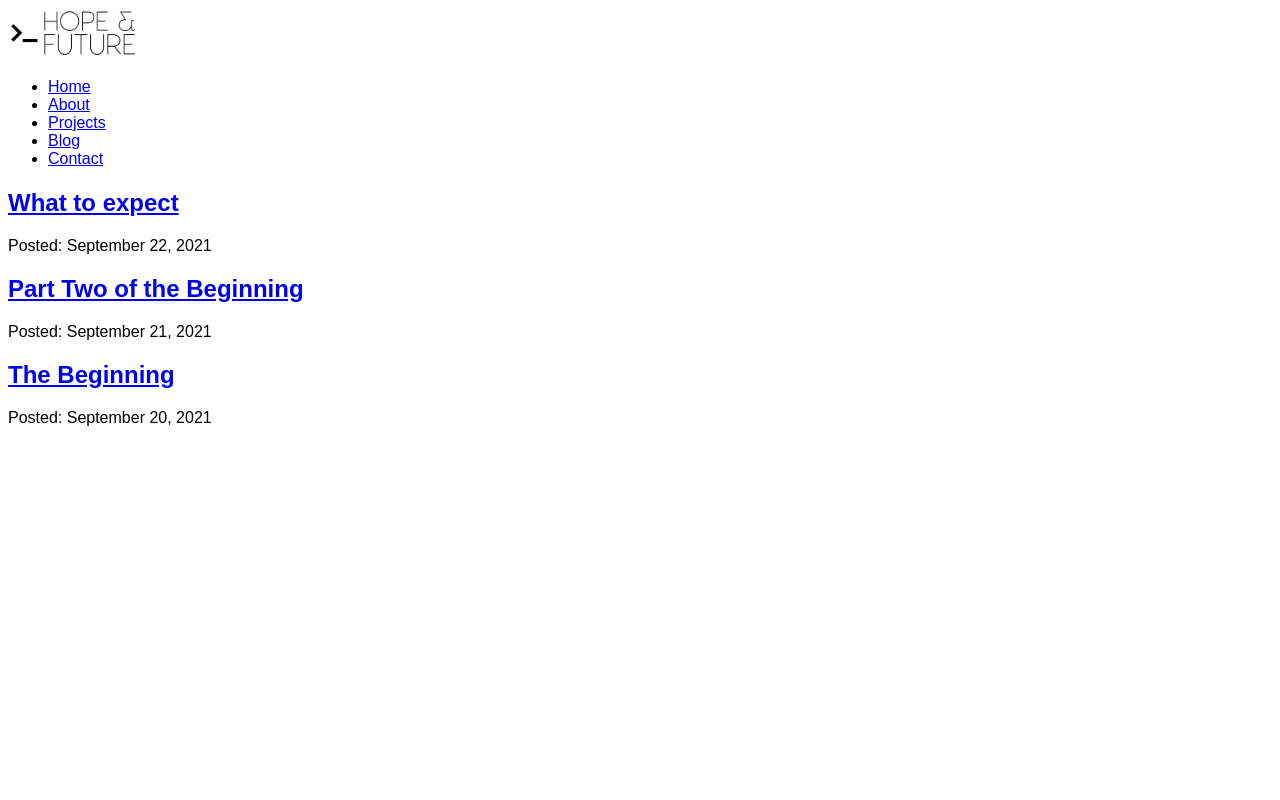
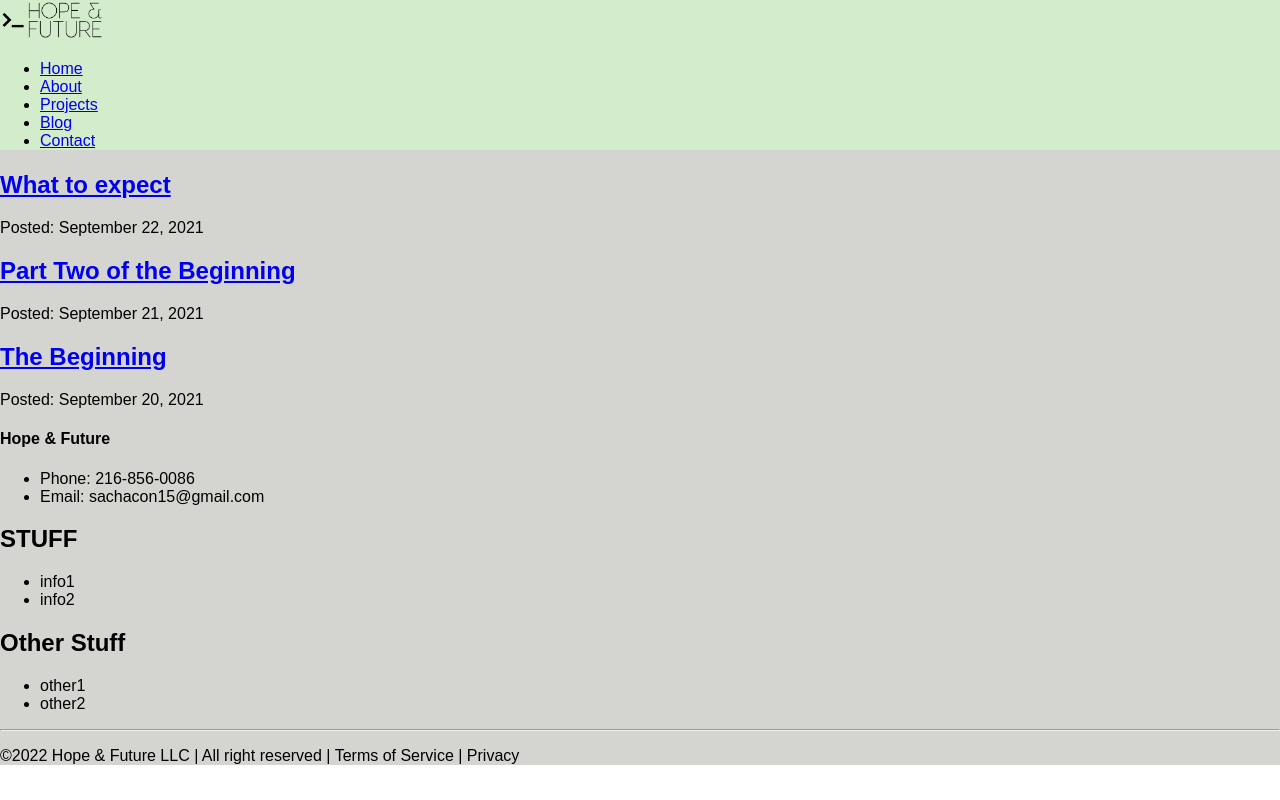
Before and after one commit to sabrinalzbh/hope-future, a Gatsby site: page /blog in a window 1280 px wide. Built offline with nearby package versions, Linux system fonts and the light colour scheme; Gatsby itself is replaced by a stand-in of ours.

Commit message:
Footer Component and css

```diff
--- /dev/null
+++ b/src/components/footer.js
@@ -0,0 +1,56 @@
+import React from "react";
+import {
+  mainFooter,
+  container,
+  row,
+  col1,
+  col2,
+  col3,
+  infoList,
+  ul1,
+  ul2,
+  row2,
+  colSm
+} from "./footer.module.css";
+
+
+const Footer = () => {
+  return (
+    <div className={mainFooter}>
+      <div className={container}>
+        <div className={row}>
+          <div className={col1}>
+            <h4> Hope & Future </h4>
+            <ul className={infoList}>
+              <li>Phone: 216-856-0086</li>
+              <li>Email: sachacon15@gmail.com</li>
+            </ul>
+          </div>
+          <div classNmae={col2}>
+            <h2>STUFF</h2>
+            <ul className={ul1}>
+              <li>info1</li>
+              <li>info2</li>
+            </ul>
+          </div>
+          <div className={col3}>
+            <h2>Other Stuff</h2>
+            <ul className={ul2}>
+              <li>other1</li>
+              <li>other2</li>
+            </ul>
+          </div>
+        </div>
+        <hr></hr>
+        <div className={row2}>
+            <p className={colSm}>
+                &copy;{new Date().getFullYear()} Hope & Future LLC | All right reserved | Terms of Service | Privacy
+            </p>
+
+        </div>
+      </div>
+    </div>
+  );
+};
+
+export default Footer;
--- /dev/null
+++ b/src/components/footer.module.css
@@ -0,0 +1,12 @@
+.main-footer{
+    color: black;
+    background-color: yellow;
+    padding-bottom: 10px;
+    padding-top: 0px;
+    position: relative;
+    bottom: 0;
+    width: 100%;
+}
+.row{
+
+}
--- a/src/components/layout.js
+++ b/src/components/layout.js
@@ -1,7 +1,10 @@
 import * as React from 'react'
 import { Link, useStaticQuery, graphql} from 'gatsby'
-import { container, heading, navLinks, navLinkItem, navLinkText, siteTitle, myName, quote, intro } from './layout.module.css'
+import { container, heading, navLinks, navLinkItem, navLinkText, siteTitle, header } from './layout.module.css'
 import logo from '../images/black-logo.png'
+import Footer from './footer'
+
+
 
 const Layout = ({ pageTitle, pageHeading, children}) => {
     const data = useStaticQuery(graphql`
@@ -18,8 +21,8 @@ const Layout = ({ pageTitle, pageHeading, children}) => {
     return (
         <div className={ container }>
             <title> {pageTitle} | {data.site.siteMetadata.title}</title>
-            <header>
-                <img src={logo} className="site-logo" alt="logo" height="50px"/>
+            <header className={header}>
+                <img src={logo} className="site-logo" alt="logo" height="40px"/>
             <nav>
                 <ul className= {navLinks}>
                     <li className= {navLinkItem}><Link to="/" className={navLinkText}>Home</Link></li>
@@ -30,12 +33,17 @@ const Layout = ({ pageTitle, pageHeading, children}) => {
                 </ul>
             </nav>
             </header>
+
           <main>
                 <h1 className={heading}> </h1>
                 {children}
             </main>
+            <Footer></Footer>
         </div>
     )
+
 }
 
+
+
 export default Layout
--- a/src/components/layout.module.css
+++ b/src/components/layout.module.css
@@ -1,6 +1,15 @@
+body {
+    margin: 0;
+}
 .container {
-    margin: auto;
+    margin: 0px;
+    padding: 0px;
     font-family: Arial, Helvetica, sans-serif;
+    background-color: #d4d4d1;
+}
+.body {
+    margin: 0px;
+    padding: 0px;
 }
 .heading {
     color: #540b0e
@@ -8,7 +17,7 @@
 .nav-links {
     display: flex;
     list-style: none;
-    padding-left: 0;
+
     color: #9e2a2b;
     float: right;
     margin: 0;
@@ -21,6 +30,7 @@
 }
 .nav-link-item {
     padding-right: 2rem;
+
 }
 .nav-link-text {
     color: black;
@@ -36,13 +46,9 @@
     margin: 3rem 0;
     font-family: Cambria, Cochin, Georgia, Times, 'Times New Roman', serif;
 }
-.body {
-    background-color: bisque;
-    margin: 0;
 
+.header{
+    background-color: #d3eccb;
+    margin: auto;
+    padding: auto;
 }
-.myname h1 {
-    text-align: center;
-
-
-}
```
Also changed, not shown: src/module.css/index.module.css (+12 -4 lines), src/pages/index.js (+3 -6 lines).
